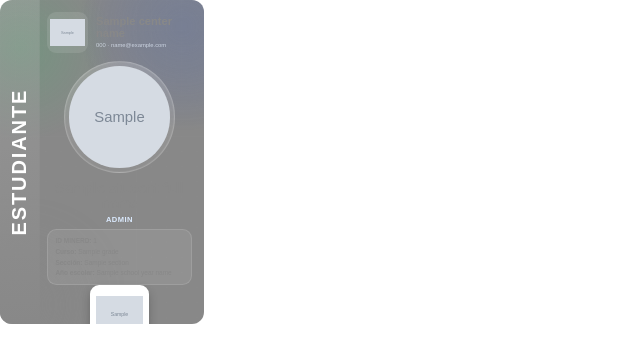
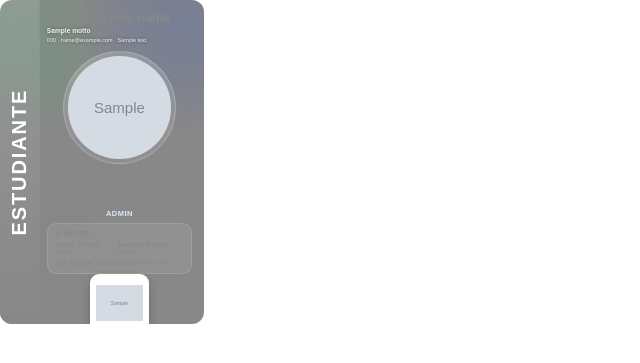
Before and after one commit to edisonclase/carnetizacion, a Python web app: template app/ui/templates/cards/student_card_front_tech.html in a window 1280 px wide. Shown: the top 363 px of the page, without its empty margins (0-640 px from the left). Run offline with Jinja, Linux system fonts and the light colour scheme; the template is opened without the code that fills it: most values are stand-ins (such as "Sample title", 1, 10 or a date in 2020); grey boxes marked "Sample" are stand-in pictures.

Commit message:
Refinar carnets classic, premium y tech con ajustes finales

```diff
--- a/app/ui/static/cards/card_tech.css
+++ b/app/ui/static/cards/card_tech.css
@@ -139,9 +139,17 @@
   padding: 0.7mm;
 }
 
+.no-logo-header .brand-main {
+  display: block;
+}
+
 .brand-text-wrap {
   min-width: 0;
   flex: 1;
+}
+
+.brand-text-wrap-full {
+  width: 100%;
 }
 
 .center-name {
@@ -158,6 +166,10 @@
   color: var(--text);
 }
 
+.tech-center-name-strong {
+  font-size: 3.35mm;
+}
+
 .brand-contact {
   margin: 0.65mm 0 0;
   line-height: 1.2;
@@ -169,6 +181,24 @@
   color: var(--muted);
 }
 
+.center-motto {
+  margin: 0.55mm 0 0;
+  font-size: 1.75mm;
+  line-height: 1.16;
+  color: rgba(255,255,255,0.92);
+  text-shadow: 0 0 1mm rgba(0,0,0,0.45);
+  font-weight: 700;
+}
+
+.center-contact {
+  margin: 0.55mm 0 0;
+  font-size: 1.45mm;
+  line-height: 1.2;
+  color: rgba(255,255,255,0.92);
+  text-shadow: 0 0 1mm rgba(0,0,0,0.45);
+  word-break: break-word;
+}
+
 .tech-photo-section {
   display: flex;
   justify-content: center;
@@ -176,7 +206,7 @@
 }
 
 .tech-photo-section-v2 {
-  margin-top: 2.2mm;
+  margin-top: 2mm;
 }
 
 .photo-shell {
@@ -194,8 +224,8 @@
 }
 
 .photo-shell-circle-xl {
-  width: 29.5mm;
-  height: 29.5mm;
+  width: 29.8mm;
+  height: 29.8mm;
   padding: 1.1mm;
 }
 
@@ -232,12 +262,12 @@
 }
 
 .tech-identity-v2 {
-  margin-top: 2.2mm;
+  margin-top: 2mm;
 }
 
 .tech-student-name {
   margin: 0;
-  font-size: 3.7mm;
+  font-size: 4.15mm;
   line-height: 1.08;
   font-weight: 900;
   color: var(--text);
@@ -253,16 +283,22 @@
 }
 
 .tech-info-panel {
-  margin-top: 1.5mm;
+  margin-top: 1.35mm;
   display: grid;
-  gap: 0.85mm;
+  gap: 0.8mm;
   text-align: left;
   background: rgba(255,255,255,0.08);
   border: 0.25mm solid rgba(255,255,255,0.12);
   border-radius: 2.5mm;
-  padding: 1.8mm 2mm;
-  font-size: 1.72mm;
+  padding: 1.75mm 1.95mm;
+  font-size: 1.7mm;
   line-height: 1.16;
+}
+
+.row-inline {
+  display: flex;
+  justify-content: space-between;
+  gap: 1.2mm;
 }
 
 .tech-footer {
@@ -272,7 +308,7 @@
 }
 
 .tech-footer-v2 {
-  padding-bottom: 0.8mm;
+  padding-bottom: 2.6mm;
 }
 
 .qr-box {
@@ -324,7 +360,7 @@
 }
 
 .tech-panels-v2 {
-  margin-top: 2.4mm;
+  margin-top: 2.2mm;
 }
 
 .panel {
@@ -350,10 +386,15 @@
   padding: 1.9mm 1.8mm;
 }
 
+.panel-unified-text-v2-lg {
+  padding: 2.5mm 2.15mm;
+  gap: 1.4mm;
+}
+
 .panel-title {
   display: block;
   margin-bottom: 0.45mm;
-  font-size: 1.55mm;
+  font-size: 1.65mm;
   color: var(--muted);
   text-transform: uppercase;
   letter-spacing: 0.4px;
@@ -363,6 +404,8 @@
 
 .panel-text-block p {
   text-align: center;
+  font-size: 1.82mm;
+  line-height: 1.2;
 }
 
 .panel-loss p {
@@ -375,13 +418,13 @@
 }
 
 .panel-loss-v2 p {
-  font-size: 1.35mm;
+  font-size: 1.34mm;
   line-height: 1.12;
 }
 
 .tech-bottom-note {
   text-align: center;
-  margin-top: 1.3mm;
+  margin-top: 1.2mm;
 }
 
 .tech-bottom-note p {
--- a/app/ui/templates/cards/student_card_back_premium.html
+++ b/app/ui/templates/cards/student_card_back_premium.html
@@ -22,11 +22,11 @@
     <div class="card-inner back-layout back-layout-clean">
       <header class="back-center-logo-wrap">
         {% if center_logo_url %}
-          <img src="{{ center_logo_url }}" alt="Logo del centro" class="back-center-logo-only" />
+          <img src="{{ center_logo_url }}" alt="Logo del centro" class="back-center-logo-only back-center-logo-only-lg" />
         {% endif %}
       </header>
 
-      <section class="back-info-panel back-info-panel-centered">
+      <section class="back-info-panel back-info-panel-centered back-info-panel-centered-lg">
         <div class="back-identity-text-block">
           <div class="back-single-section">
             <h3>Misión</h3>
--- a/app/ui/templates/cards/student_card_back_tech.html
+++ b/app/ui/templates/cards/student_card_back_tech.html
@@ -28,7 +28,7 @@
       </header>
 
       <section class="tech-panels tech-panels-v2">
-        <div class="panel panel-unified-text panel-unified-text-v2">
+        <div class="panel panel-unified-text panel-unified-text-v2 panel-unified-text-v2-lg">
           <div class="panel-text-block">
             <span class="panel-title">Misión</span>
             <p>{{ mission or "-" }}</p>
--- a/app/ui/templates/cards/student_card_front_tech.html
+++ b/app/ui/templates/cards/student_card_front_tech.html
@@ -23,21 +23,19 @@
     <div class="student-vertical-band">ESTUDIANTE</div>
 
     <div class="card-inner tech-front-layout tech-front-layout-v2">
-      <header class="brand-header brand-header-tech brand-header-tech-v2">
-        <div class="brand-main">
-          {% if center_logo_url %}
-            <img src="{{ center_logo_url }}" alt="Logo del centro" class="center-logo center-logo-large tech-logo" />
+      <header class="brand-header brand-header-tech brand-header-tech-v2 no-logo-header">
+        <div class="brand-text-wrap brand-text-wrap-full">
+          <h1 class="center-name center-name-large tech-center-name tech-center-name-strong">{{ center_name }}</h1>
+          {% if motto %}
+            <p class="center-motto">{{ motto }}</p>
           {% endif %}
-          <div class="brand-text-wrap">
-            <h1 class="center-name center-name-large tech-center-name">{{ center_name }}</h1>
-            {% if phone or email %}
-              <p class="brand-contact tech-brand-contact">
-                {% if phone %}{{ phone }}{% endif %}
-                {% if phone and email %} · {% endif %}
-                {% if email %}{{ email }}{% endif %}
-              </p>
-            {% endif %}
-          </div>
+          <p class="center-contact">
+            {% if phone %}{{ phone }}{% endif %}
+            {% if phone and email %} · {% endif %}
+            {% if email %}{{ email }}{% endif %}
+            {% if (phone or email) and address %} · {% endif %}
+            {% if address %}{{ address }}{% endif %}
+          </p>
         </div>
       </header>
 
@@ -57,8 +55,10 @@
 
         <div class="tech-info-panel">
           <div><strong>ID MINERD:</strong> {{ minerd_id or "-" }}</div>
-          <div><strong>Curso:</strong> {{ grade }}</div>
-          <div><strong>Sección:</strong> {{ section }}</div>
+          <div class="row-inline">
+            <span><strong>Curso:</strong> {{ grade }}</span>
+            <span><strong>Sección:</strong> {{ section }}</span>
+          </div>
           <div><strong>Año escolar:</strong> {{ school_year_name }}</div>
           {% if student_cycle_label == "Segundo Ciclo" and student_technical_area %}
             <div><strong>{{ student_technical_area_label }}:</strong> {{ student_technical_area }}</div>
--- a/app/ui/templates/student_card_back.html
+++ b/app/ui/templates/student_card_back.html
@@ -31,10 +31,6 @@
                 <div class="center-logo center-logo-placeholder"></div>
                 {% endif %}
             </div>
-
-            <div class="card-brand-copy card-brand-copy-back card-brand-copy-back-xl">
-                <h1>{{ center_name }}</h1>
-            </div>
         </header>
 
         <div class="card-back-content card-back-content-strong">
--- a/app/ui/templates/student_card_front.html
+++ b/app/ui/templates/student_card_front.html
@@ -35,7 +35,7 @@
             <div class="card-brand-copy card-brand-copy-large">
                 <h1>{{ center_name }}</h1>
 
-                <div class="card-brand-meta card-brand-meta-large">
+                <div class="card-brand-meta card-brand-meta-large card-brand-meta-inline">
                     {% if phone %}<span>{{ phone }}</span>{% endif %}
                     {% if email %}<span>{{ email }}</span>{% endif %}
                 </div>
```
Also changed, not shown: app/ui/static/cards/card_premium.css (+24 -14 lines), app/ui/static/student_card.css (+35 -33 lines).
